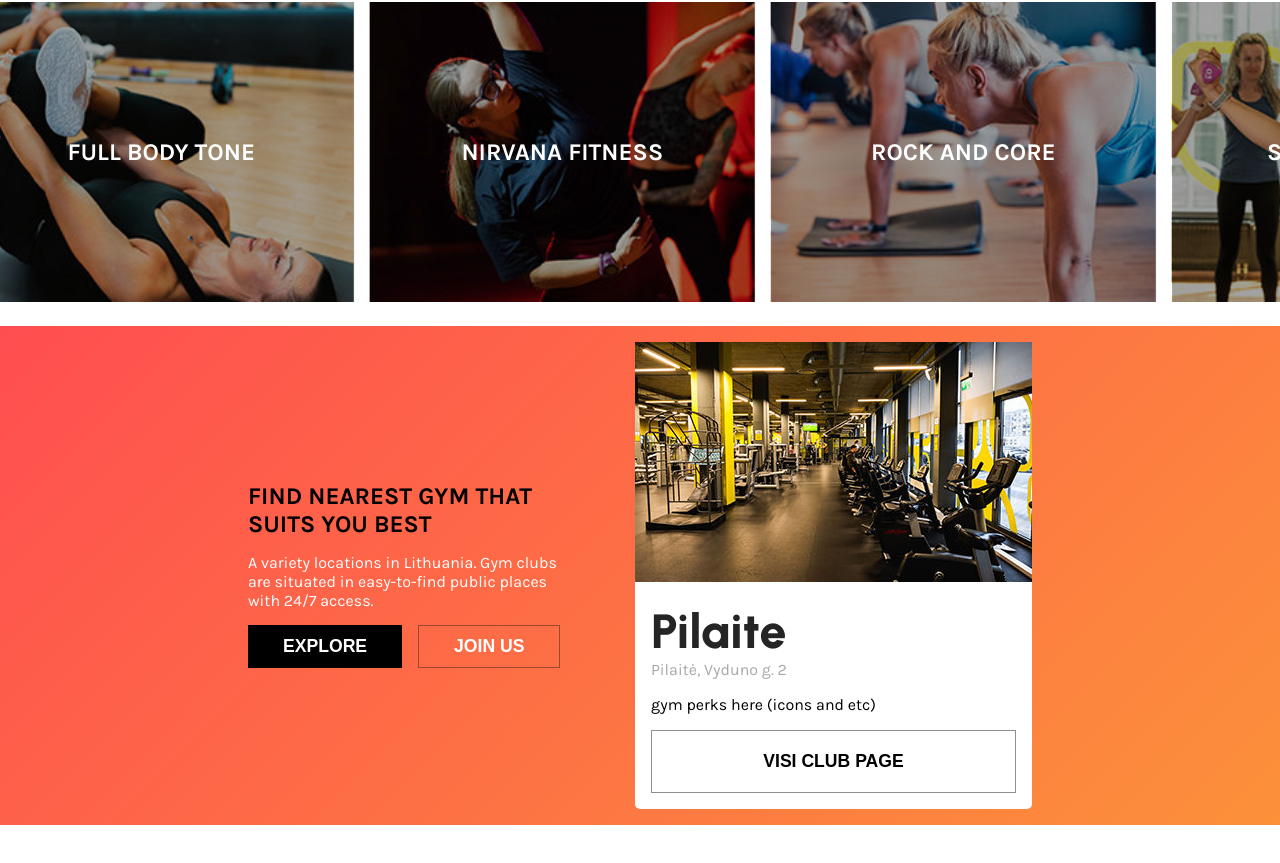
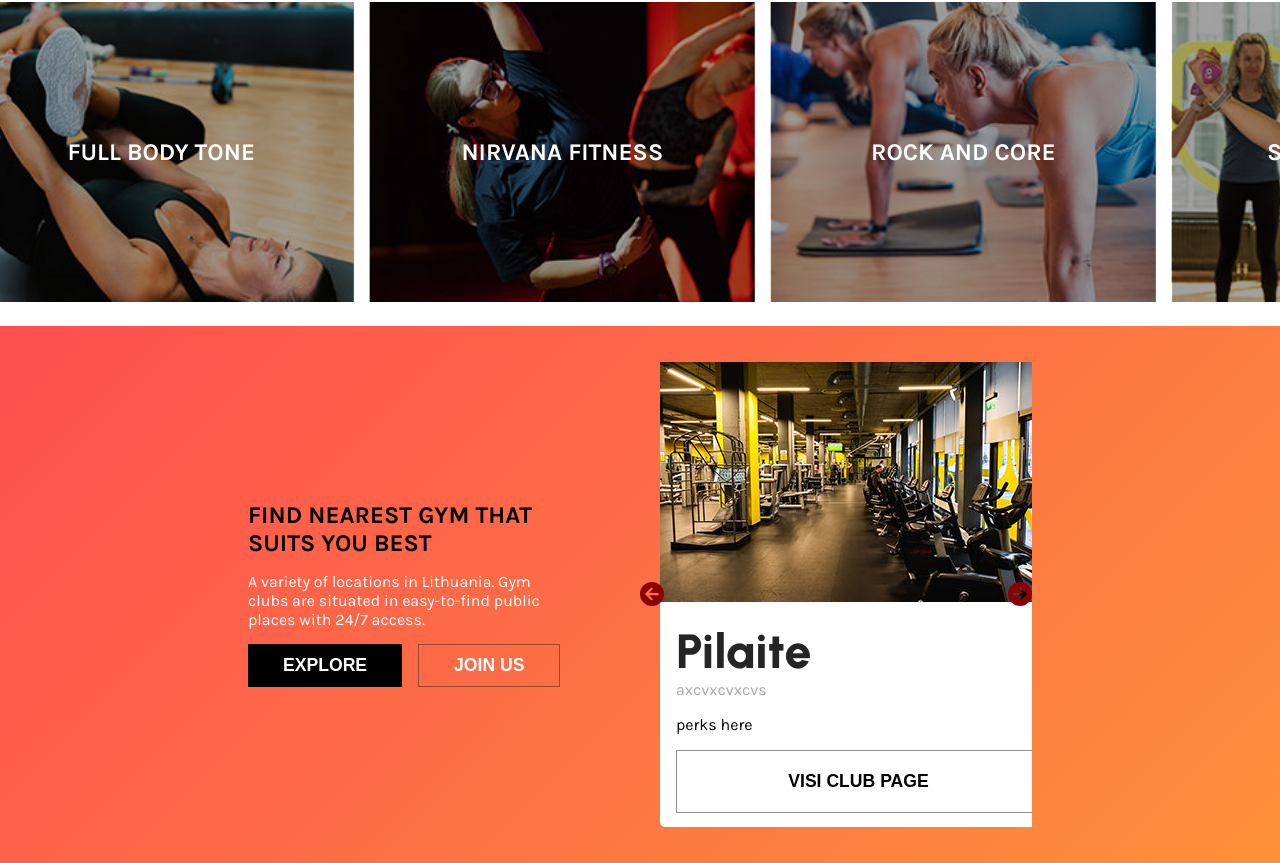
Before and after one commit to aldask/gym, a React (Create React App) app: page / in a window 1280 px wide. Shown: the part 2082-2945 px from the top of the page. Before the commit the page ends 2907 px from the top, so only its background shows below. Built offline with nearby package versions, Linux system fonts and the light colour scheme.

Commit message:
Slieds kind of works. Needs to finis styling

```diff
--- a/src/Components/Locations/Locations.tsx
+++ b/src/Components/Locations/Locations.tsx
@@ -1,6 +1,46 @@
+import { useState } from "react";
 import pilaite from "../../Images/Locations/pilaite.jpg";
+import { FontAwesomeIcon } from "@fortawesome/react-fontawesome";
+import {
+  faCircleArrowLeft,
+  faCircleArrowRight,
+} from "@fortawesome/free-solid-svg-icons";
+import Slider from "../Slider";
 
 function Locations() {
+  const sliders = [
+    {
+      locationPic: pilaite,
+      gymName: "Pilaite",
+      gymStreet: "axcvxcvxcvs",
+      gymPerks: "perks here",
+    },
+    {
+      locationPic: pilaite,
+      gymName: "tessss",
+      gymStreet: "asdasdasd",
+      gymPerks: "perks here",
+    },
+    {
+      locationPic: pilaite,
+      gymName: "Pdasdae",
+      gymStreet: "aadsasd",
+      gymPerks: "perks here",
+    },
+  ];
+
+  const [currentSlide, setCurrentSlide] = useState(0);
+
+  const nextSlide = () => {
+    setCurrentSlide((prevSlide) => (prevSlide + 1) % sliders.length);
+  };
+
+  const prevSlide = () => {
+    setCurrentSlide(
+      (prevSlide) => (prevSlide - 1 + sliders.length) % sliders.length
+    );
+  };
+
   return (
     <section className="locations">
       <div className="container">
@@ -10,7 +50,7 @@ function Locations() {
               FIND NEAREST GYM THAT SUITS YOU BEST
             </h2>
             <p className="locations__box__side1__text">
-              A variety locations in Lithuania. Gym clubs are situated in
+              A variety of locations in Lithuania. Gym clubs are situated in
               easy-to-find public places with 24/7 access.
             </p>
             <div className="locations__box__side1__buttons">
@@ -23,23 +63,31 @@ function Locations() {
             </div>
           </div>
           <div className="locations__box__side2">
-            <div className="locations__box__side2__gym-box">
-              <div className="locations__box__side2__gym-box__img">
-                <img src={pilaite} alt="gym" />
-              </div>
-              <div className="locations__box__side2__gym-box__content">
-                <div className="locations__box__side2__gym-box__content--name">
-                  <h1>Pilaite</h1>
-                  <p>Pilaitė, Vyduno g. 2</p>
-                </div>
-                <div className="locations__box__side2__gym-box__content--perks">
-                  gym perks here (icons and etc)
-                </div>
-                <div className="locations__box__side2__gym-box__content--about">
-                  <button>Visi Club Page</button>
-                </div>
-              </div>
+            <FontAwesomeIcon
+              icon={faCircleArrowLeft}
+              className="arrow"
+              onClick={prevSlide}
+            />
+            <div
+              className="locations__box__side2__slider-wrapper"
+              style={{ transform: `translateX(-${450 * currentSlide}px)` }}
+            >
+              {sliders.map((slider, index) => (
+                <Slider
+                  key={index}
+                  locationPic={slider.locationPic}
+                  gymName={slider.gymName}
+                  gymStreet={slider.gymStreet}
+                  gymPerks={slider.gymPerks}
+                  active={index === currentSlide}
+                />
+              ))}
             </div>
+            <FontAwesomeIcon
+              icon={faCircleArrowRight}
+              className="arrow"
+              onClick={nextSlide}
+            />
           </div>
         </div>
       </div>
--- a/src/Components/Locations/Styles/_locations.scss
+++ b/src/Components/Locations/Styles/_locations.scss
@@ -61,44 +61,77 @@
 
   &__side2 {
     display: flex;
-    flex-direction: column;
+    flex-direction: row;
+    align-items: center;
+    gap: 1rem;
+    overflow: hidden;
+    padding: 20px;
+    position: relative;
+    width: 50%;
+
+    &__slider-wrapper {
+      display: flex;
+      width: calc(100% * 3); //3 is the number of how many slides there is. If needed I can adjust it
+      transition: transform 0.3s ease-in-out;
+      transform: translateX(calc(-450px * #{currentSlide}));
+    }
 
     &__gym-box {
       background-color: white;
       border-radius: 5px;
-
-      &__img {
-      }
+      width: 100%; /* Set width to 100% */
+      height: 465px;
+      position: relative;
 
       &__content {
-        padding: 1rem 1rem;
+        padding: 1rem;
 
         &--name {
-          padding: 0 0 1rem;
+          margin-bottom: 1rem;
         }
 
         &--perks {
-          padding: 0 0 1rem;
+          margin-bottom: 1rem;
         }
 
         &--about {
           transition: all 0.2s ease-in-out;
+
           button {
-            background: rgba(0, 0, 0, 0);
             width: 100%;
             padding: 20px;
             border: 1px solid rgba(0, 0, 0, 0.438);
             font-size: 1.1rem;
             font-weight: 600;
             text-transform: uppercase;
-          }
-          &:hover {
-            color: black;
-            background-color: rgb(185, 185, 185);
-            border: 1px solid rgba(0, 0, 0, 0);
+            background-color: transparent;
+
+            &:hover {
+              color: black;
+              background-color: rgb(185, 185, 185);
+              border: 1px solid rgba(0, 0, 0, 0);
+            }
           }
         }
       }
     }
+
+    .arrow {
+      position: absolute;
+      top: 50%;
+      transform: translateY(-50%);
+      font-size: 24px;
+      color: rgb(139, 0, 0);
+      cursor: pointer;
+      z-index: 1;
+
+      &:first-child {
+        left: 0;
+      }
+
+      &:last-child {
+        right: 0;
+      }
+    }
   }
 }
--- /dev/null
+++ b/src/Components/Slider.tsx
@@ -0,0 +1,31 @@
+interface SliderProps {
+  locationPic: string;
+  gymName: string;
+  gymStreet: string;
+  gymPerks: string;
+  active: boolean;
+}
+
+function Slider(props: SliderProps) {
+  const { locationPic, gymName, gymStreet, gymPerks } = props;
+  return (
+    <div className="locations__box__side2__gym-box">
+      <div className="locations__box__side2__gym-box__img">
+        <img src={locationPic} alt="gym" />
+      </div>
+      <div className="locations__box__side2__gym-box__content">
+        <div className="locations__box__side2__gym-box__content--name">
+          <h1>{gymName}</h1>
+          <p>{gymStreet}</p>
+        </div>
+        <div className="locations__box__side2__gym-box__content--perks">
+          {gymPerks}
+        </div>
+        <div className="locations__box__side2__gym-box__content--about">
+          <button>Visi Club Page</button>
+        </div>
+      </div>
+    </div>
+  );
+}
+export default Slider;
```
